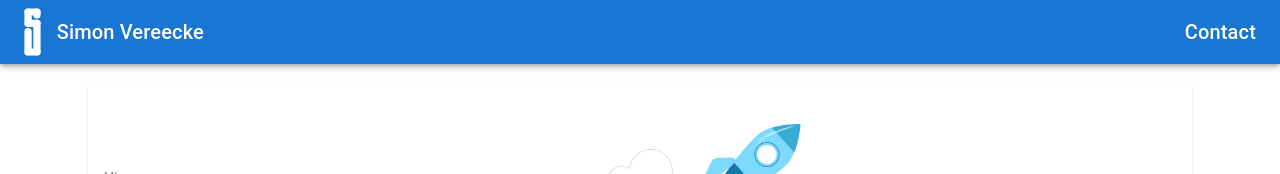
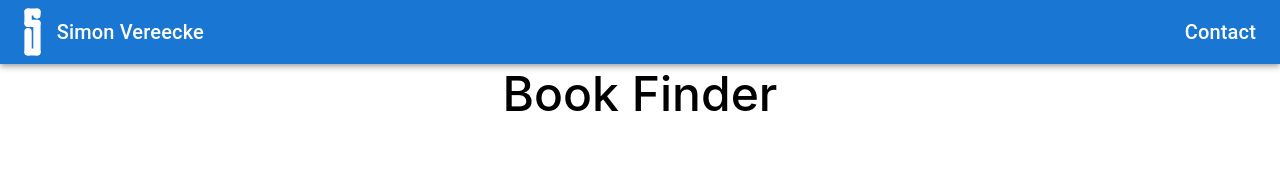
Before and after one commit to Simplify4Me2/my-awesome-website, a React (Vite) app in the folder my-awesome-website-react-app/: page /book-finder in a window 1280 px wide. Before the commit this address led to /. Shown: the top 174 px of the page. Built offline with nearby package versions, Linux system fonts and the light colour scheme.

Commit message:
add Bookfinder page

```diff
--- a/my-awesome-website-react-app/src/App.tsx
+++ b/my-awesome-website-react-app/src/App.tsx
@@ -4,6 +4,7 @@ import { Home } from "./home/home";
 import { Navigate, Routes } from "react-router-dom";
 import { Contact } from "./contact/contact";
 import { Bin2Dec, BorderRadiusPreviewer, Experiment, PlanningPoker, TicTacToe, WasteSnake } from "./app-ideas";
+import { BookFinder } from "./app-ideas/book-finder/BookFinder";
 
 function App() {
   return (
@@ -16,6 +17,7 @@ function App() {
       <Route path="/waste-snake" element={<WasteSnake />} />
       <Route path="/bin-2-dec" element={<Bin2Dec />} />
       <Route path="/border-radius-previewer" element={<BorderRadiusPreviewer />} />
+      <Route path="/book-finder" element={<BookFinder />} />
       <Route path="*" element={<Navigate to="/" />} />
     </Routes>
   );
--- /dev/null
+++ b/my-awesome-website-react-app/src/app-ideas/book-finder/BookFinder.tsx
@@ -0,0 +1,13 @@
+import { Header } from "../../components/header";
+
+export function BookFinder() {
+
+  return (
+    <>
+      <Header />
+      <h1 className="mb-2 mt-0 text-5xl font-medium leading-tight text-primary text-center">
+        Book Finder
+      </h1>
+    </>
+  );
+};
--- a/my-awesome-website-react-app/src/app-ideas/index.ts
+++ b/my-awesome-website-react-app/src/app-ideas/index.ts
@@ -4,3 +4,4 @@ export { PlanningPoker } from "./planning-poker/planning-poker";
 export { WasteSnake } from "./waste-snake/waste-snake";
 export { Bin2Dec } from "./bin2dec/bin-2-dec";
 export { BorderRadiusPreviewer } from "./border-radius-previewer/border-radius-previewer";
+export { BookFinder } from "./book-finder/BookFinder";
--- a/my-awesome-website-react-app/src/home/portfolio.tsx
+++ b/my-awesome-website-react-app/src/home/portfolio.tsx
@@ -31,6 +31,7 @@ export function Portfolio({ elementRef }: PortFolioProps) {
         <PortfolioTile link="/experiment" imgSrc="/somethingsomething-ai_tile.jpeg" /> */}
         <PortfolioTile link="/bin-2-dec" imgSrc="/bin2dec_tile.jpeg" />
         <PortfolioTile link="/border-radius-previewer" imgSrc="/border-radius-previewer_tile.jpeg" />
+        <PortfolioTile link="/book-finder" imgSrc="/book-finder_tile.jpeg" />
 
       </div>
     </div>
```
Also changed, not shown: my-awesome-website-react-app/public/book-finder_tile.jpeg (added).
